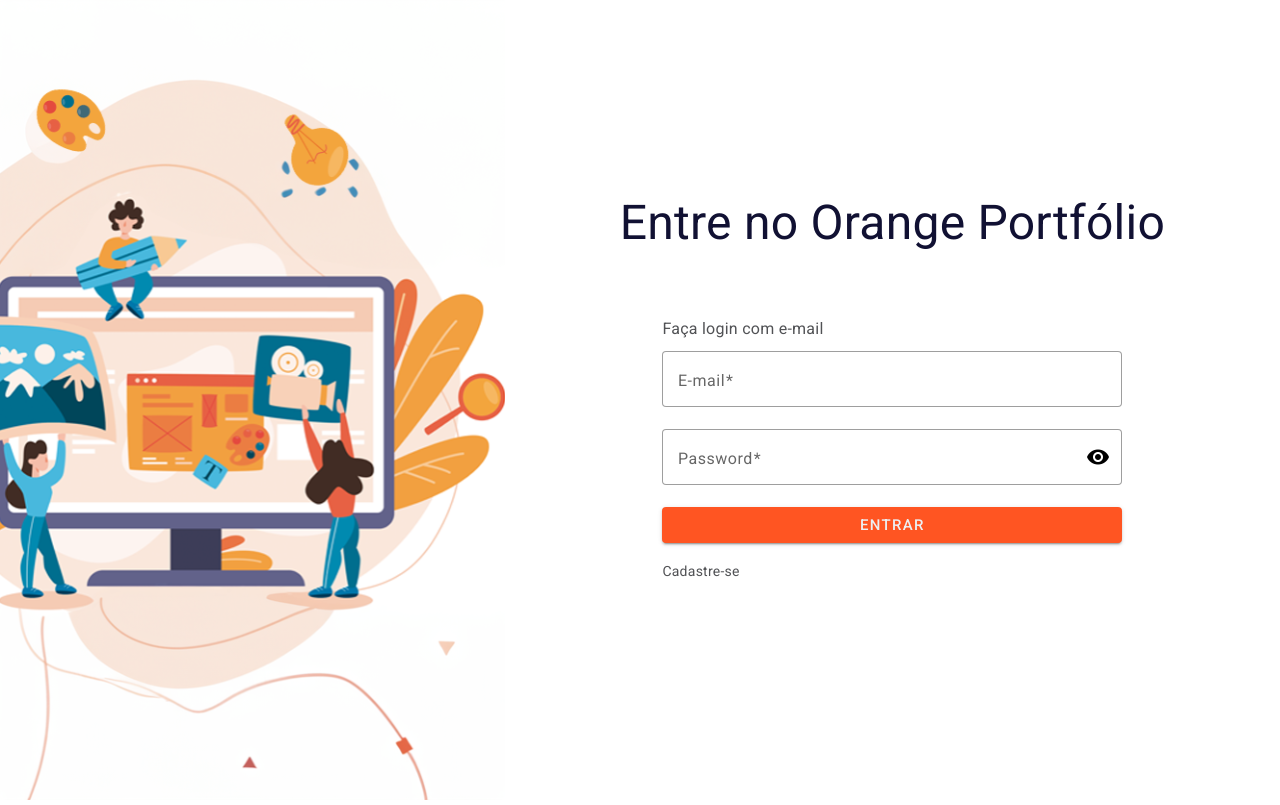
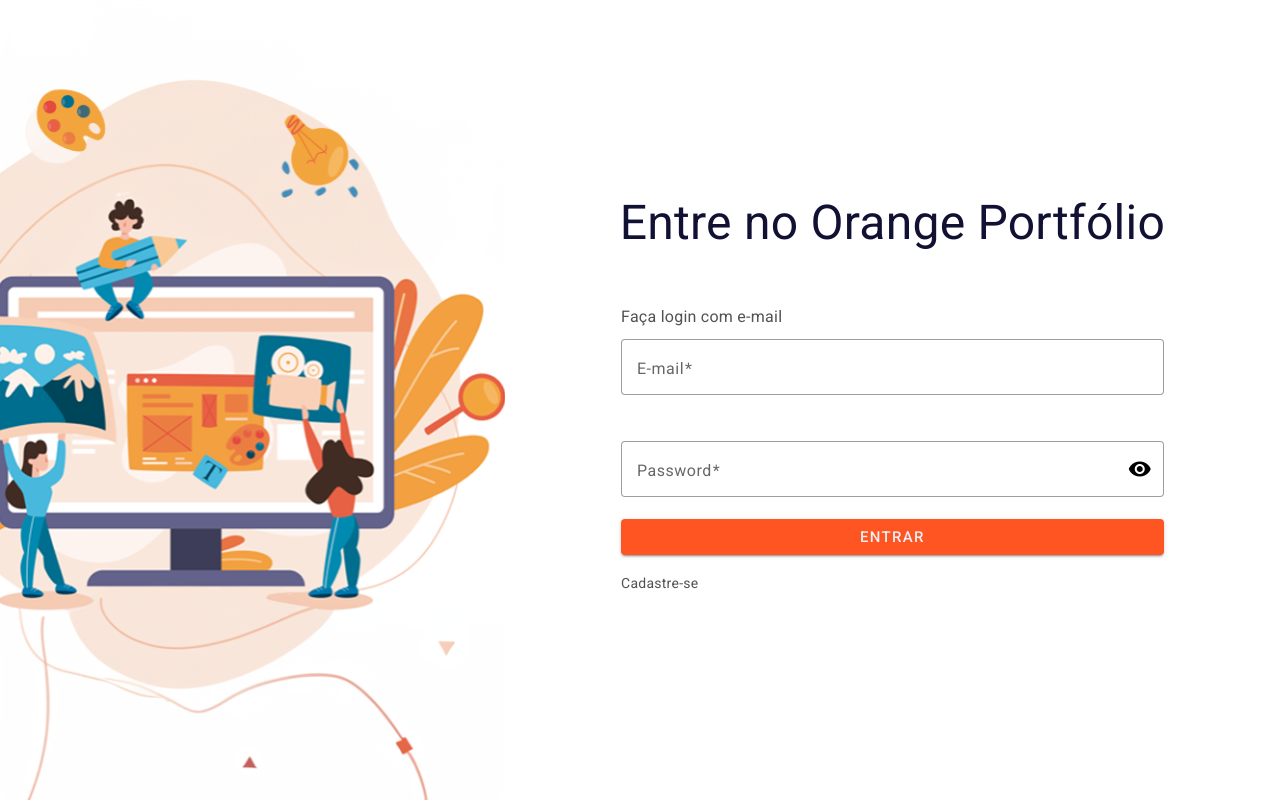
Before and after one commit to gustavo-medeiros18/Orange-Portfolio, an Angular app in the folder frontend/front/: page /login in a window 1280 px wide. Built offline with nearby package versions, Linux system fonts and the light colour scheme.

Commit message:
fix: correção de estilização dos formulários

```diff
--- a/frontend/front/src/app/screens/login/login.component.html
+++ b/frontend/front/src/app/screens/login/login.component.html
@@ -6,7 +6,7 @@
     <h5 class="title-login">Entre no Orange Portfólio</h5>
     <app-login-google></app-login-google>
     <div class="div-form">
-      <form [formGroup]="form">
+      <form [formGroup]="form" >
         <p class="msg-login">Faça login com e-mail</p>
         <div class="div-campos">
           <mat-form-field class="input" appearance="outline">
--- a/frontend/front/src/app/screens/login/login.component.scss
+++ b/frontend/front/src/app/screens/login/login.component.scss
@@ -7,6 +7,13 @@
 
 .error-message {
   color: red;
+}
+.div-campos {
+  width: 100%;
+  display: flex;
+  flex-direction: column;
+  justify-content: space-between;
+  gap: 1.5rem;
 }
 
 a {
@@ -47,7 +54,6 @@
   padding-bottom: 0.1875rem;
   flex-direction: column;
   justify-content: center;
-  align-items: center;
   gap: 1.125rem;
 }
 
--- a/frontend/front/src/app/screens/profile-info/profile-info.component.html
+++ b/frontend/front/src/app/screens/profile-info/profile-info.component.html
@@ -23,7 +23,7 @@
   </div>
 
   <div class="form-container">
-    <form [formGroup]="formProfile" action="">
+    <form [formGroup]="formProfile" class="form" action="">
       <div class="sub-form">
         <mat-form-field class="input" appearance="outline">
           <mat-label>Nome</mat-label>
@@ -56,14 +56,14 @@
 
     <div class="password-conteiner">
       <p>Alterar senha</p>
-      <form [formGroup]="formPassword" action="">
+      <form [formGroup]="formPassword" class="form" action="">
         <mat-form-field class="input" appearance="outline">
           <mat-label>Senha antiga</mat-label>
           <input type={{currentPassword}} matInput formControlName="currentPassword">
+          <mat-icon (click)="onClick('current')" *ngIf="!visibilityCurrent" matSuffix>visibility</mat-icon>
+          <mat-icon (click)="onClick('current')" *ngIf="visibilityCurrent" matSuffix>visibility_off</mat-icon>
           <mat-error
             *ngIf="formPassword.get('currentPassword')?.invalid">{{formErrorMessagePassword('currentPassword')}}</mat-error>
-          <mat-icon (click)="onClick('current')" *ngIf="!visibilityCurrent" matSuffix>visibility</mat-icon>
-          <mat-icon (click)="onClick('current')" *ngIf="visibilityCurrent" matSuffix>visibility_off</mat-icon>
         </mat-form-field>
         <mat-form-field class="input" appearance="outline">
           <mat-label>Nova senha</mat-label>
@@ -73,8 +73,6 @@
           <mat-icon (click)="onClick('new')" *ngIf="!visibilityNew" matSuffix>visibility</mat-icon>
           <mat-icon (click)="onClick('new')" *ngIf="visibilityNew" matSuffix>visibility_off</mat-icon>
         </mat-form-field>
-        <span class="password">A senha deve conter pelo menos 8 caracteres, incluindo letras maiúsculas, minúsculas e
-          números</span>
         <div class="div-btn-signin">
           <p *ngIf="hasError" class="error-message">{{ hasError }}</p>
           <button (click)="updatePassword()" [disabled]="loadingPassword" mat-raised-button class="btn-primary">
@@ -83,6 +81,8 @@
             <span *ngIf="!loadingPassword">ATUALIZAR SENHA</span></button>
         </div>
       </form>
+      <span class="password">*A senha deve conter pelo menos 8 caracteres, incluindo letras maiúsculas, minúsculas e
+        números</span>
     </div>
   </div>
 </div>
--- a/frontend/front/src/app/screens/profile-info/profile-info.component.scss
+++ b/frontend/front/src/app/screens/profile-info/profile-info.component.scss
@@ -11,8 +11,19 @@
   display: none;
 }
 
+.form {
+  display: flex;
+  flex-direction: column;
+  gap: 1.3rem;
+}
+
+.sub-form {
+  display: flex;
+  gap: 1.3rem;
+  flex-direction: column;
+}
 .password {
-  margin-bottom: 0.5rem;
+  margin-top: 1rem;
   color: var(--color-neutral-100, #818388);
   font-size: 1rem;
   font-style: normal;
--- a/frontend/front/src/app/screens/register/register.component.html
+++ b/frontend/front/src/app/screens/register/register.component.html
@@ -20,8 +20,8 @@
       </div>
     </div>
     <h5> Cadastre-se </h5>
-    <form [formGroup]="form">
-      <div class="sub-form">
+    <form [formGroup]="form" class="form">
+      <div class=" sub-form">
         <mat-form-field class="input" id="nameField" appearance="outline">
           <mat-label>Nome</mat-label>
           <input matInput formControlName="name">
--- a/frontend/front/src/app/screens/register/register.component.scss
+++ b/frontend/front/src/app/screens/register/register.component.scss
@@ -7,6 +7,20 @@
 
 .img-container {
   display: none;
+}
+
+.form {
+  width: 100%;
+  display: flex;
+  flex-direction: column;
+  justify-content: space-between;
+  gap: 1.5rem;
+}
+
+.sub-form {
+  display: flex;
+  gap: 1.3rem;
+  flex-direction: column;
 }
 
 .div-form {
@@ -112,6 +126,7 @@
 
   .sub-form {
     display: flex;
+    flex-direction: row;
     justify-content: space-between;
     gap: 1+0.25rem;
   }
--- a/frontend/front/src/styles.scss
+++ b/frontend/front/src/styles.scss
@@ -7,6 +7,7 @@
 body {
   font-family: Roboto, "Helvetica Neue", sans-serif;
 }
+
 
 :root {
   --primary-color: #111133;
```
